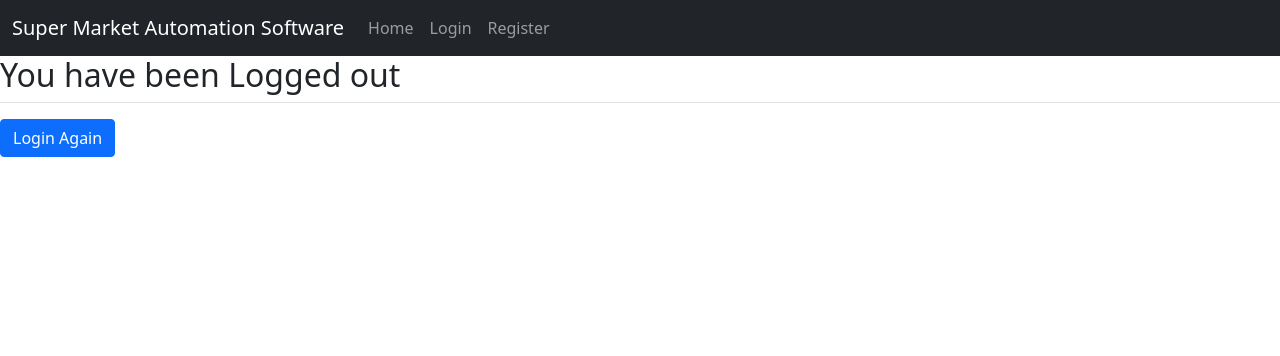
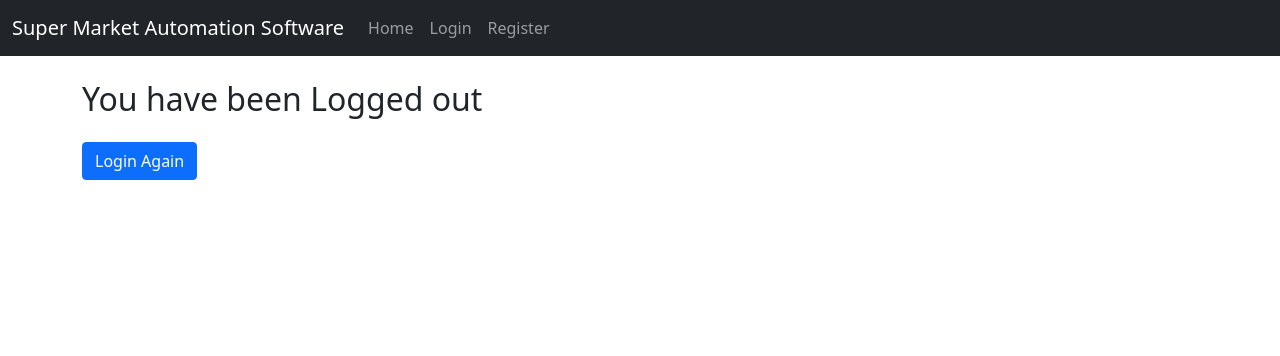
Before and after one commit to kaushal-banthia/supermarket, a Django app: page /logout/ in a window 1280 px wide. Shown: the top 356 px of the page. Run offline with Django 3.2, Linux system fonts and the light colour scheme.

Commit message:
changed logout page's look

```diff
--- a/account/templates/account/logout.html
+++ b/account/templates/account/logout.html
@@ -1,11 +1,11 @@
 {% extends 'account/base.html' %}
 
 {% block content %}
-
-<div class="content-section">
+<br>
+<div class="content-section container">
     <h2>You have been Logged out</h2>
 
-    <div class="border-top pt-3">
+    <div class="pt-3">
         <small class="text-muted">
            <button type="button" class="btn btn-primary"><a href="{% url 'account-login' %}" class="text-decoration-none" style="color: white;">Login Again</a></button>
         </small>
```
Also changed, not shown: db.sqlite3.
